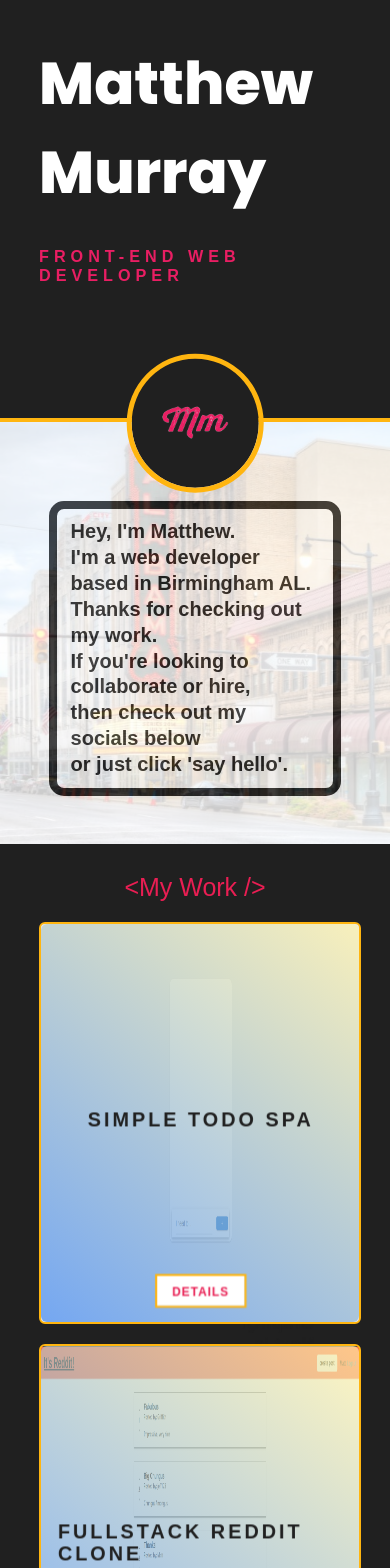
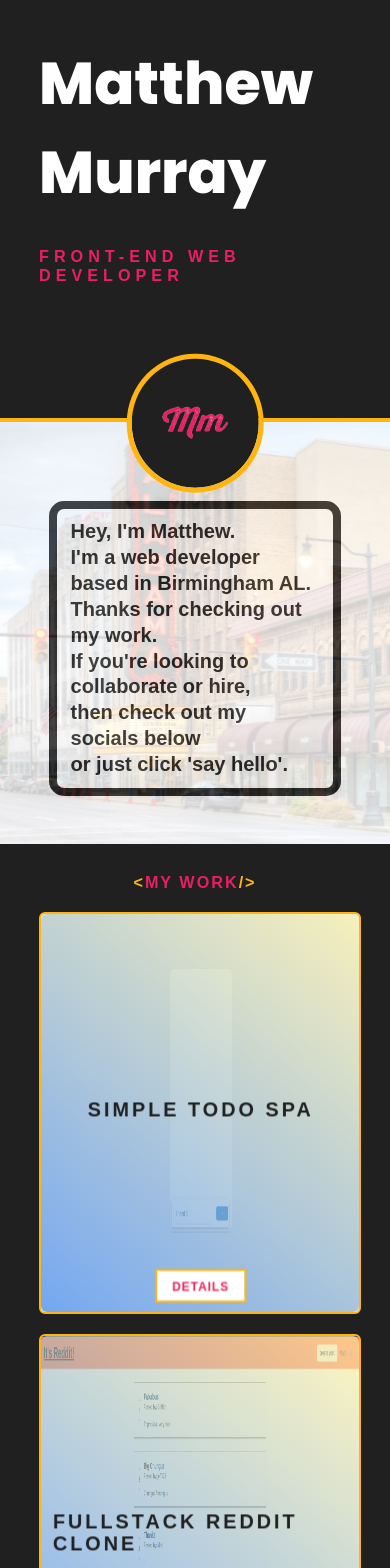
Before and after one commit to mmurr11/Portfolio-2, a React (Create React App) app: page / in a window 390 px wide. Shown: the top 1568 px of the page. Built offline with nearby package versions, Linux system fonts and the light colour scheme.

Commit message:
my work responsiveness

```diff
--- a/src/Components/Welcome.scss
+++ b/src/Components/Welcome.scss
@@ -116,11 +116,10 @@
         text-transform: uppercase;
         letter-spacing: 5px;
         z-index: 3;
-        color: inherit;
+        color: #e91e63 !important;
       }
 
       .subtitle {
-        color: #e91e63 !important;
       }
     }
   }
--- a/src/Components/Work.js
+++ b/src/Components/Work.js
@@ -3,7 +3,10 @@ import "./Work.scss";
 const Work = (props) => {
   return (
     <>
-      <span className="myWork">&lt;My Work /&gt;</span>
+      <span className="myWork">
+        <span className="angle">&lt;</span>My Work
+        <span className="angle">/&gt;</span>
+      </span>
       <div className="wrapper">
         <div className="card">
           <input
@@ -63,7 +66,7 @@ const Work = (props) => {
             <div className="front" id="card2Front">
               <div className="inner">
                 <h2>Fullstack Reddit Clone</h2>
-                <label for="card2" className="button" aria-hidden="true">
+                <label for="card2" className="button return" aria-hidden="true">
                   <span className="btnText">Details</span>
                 </label>
               </div>
@@ -101,6 +104,9 @@ const Work = (props) => {
                       <span className="btnText">Code</span>
                     </label>
                   </a>
+                  <label for="card2" class="button return" aria-hidden="true">
+                    <span className="btnText">Return</span>
+                  </label>
                   <a
                     href="https://fake-reddit-1.vercel.app/"
                     target="_blank"
@@ -110,9 +116,6 @@ const Work = (props) => {
                       <span className="btnText">Demo</span>
                     </label>
                   </a>
-                  <label for="card2" class="button return" aria-hidden="true">
-                    <span className="btnText">Return</span>
-                  </label>
                 </div>
               </div>
             </div>
--- a/src/Components/Work.scss
+++ b/src/Components/Work.scss
@@ -1,11 +1,18 @@
 $accent-color: #ffb510;
 
 .myWork {
-  color: #e91e53;
   margin: 2.5% auto;
   margin-top: 7.5%;
-  font-size: 2.5rem;
-  font-family: "arial";
+  font-weight: 800;
+  font-size: clamp(1.62rem, 0.88rem + 1.22vw, 3rem);
+  text-transform: uppercase;
+  letter-spacing: 2px;
+  z-index: 3;
+  color: #e91e63 !important;
+
+  .angle {
+    color: #ffb510;
+  }
 }
 
 .wrapper {
@@ -85,7 +92,7 @@ $accent-color: #ffb510;
   .inner {
     height: 100%;
     display: grid;
-    padding: 1.5em;
+    padding: 1em;
     transform: translateZ(80px) scale(0.94);
   }
 }
@@ -142,13 +149,17 @@ $accent-color: #ffb510;
 
   .about {
     display: flex;
+    max-height: 100%;
+    max-width: 100%;
+    overflow: scroll;
+    overflow-x: hidden;
     flex-direction: column;
     justify-content: left;
     align-items: left;
     text-align: left;
     padding-left: 2.5%;
-    font-size: 2rem;
-    line-height: 2.5rem;
+    font-size: clamp(1rem, 0.88rem + 1.22vw, 2rem);
+    line-height: clamp(1rem, 0.88rem + 1.22vw, 3rem);
     letter-spacing: 1px;
     font-family: "arial";
     color: #202020;
@@ -170,7 +181,6 @@ $accent-color: #ffb510;
   }
 
   .buttonWrapper {
-    margin-top: 5%;
     display: flex;
     flex-direction: row;
     justify-content: space-between;
```
